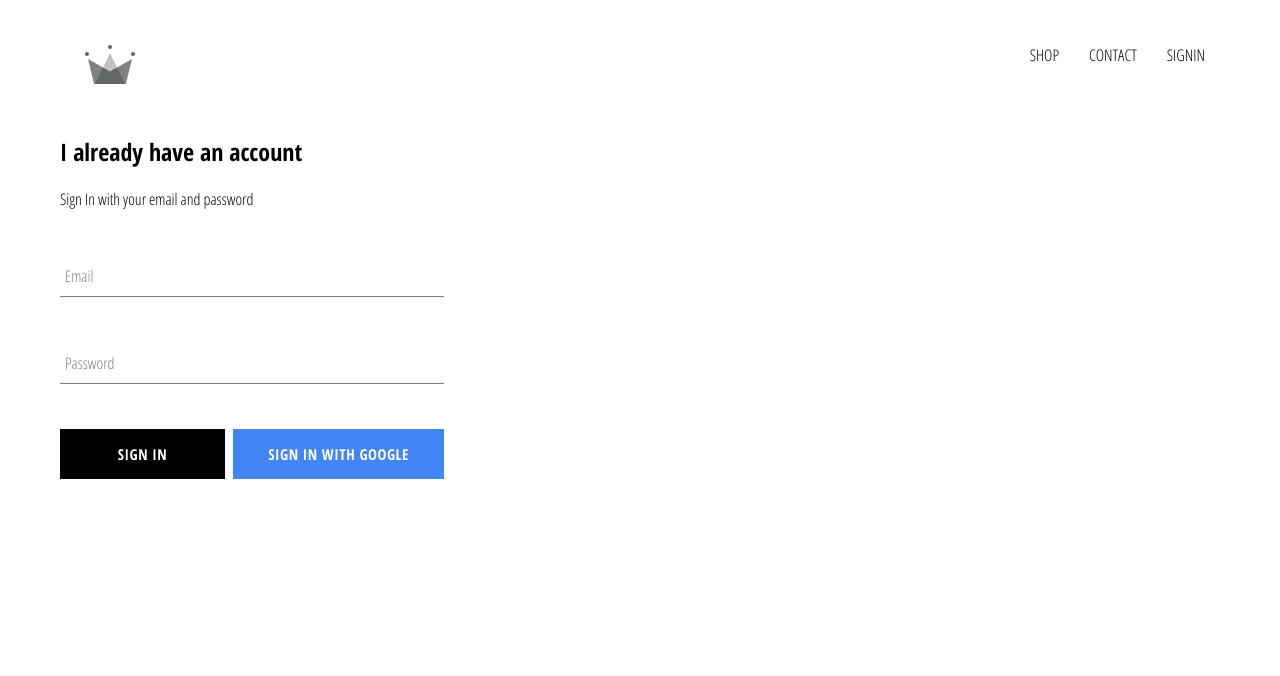
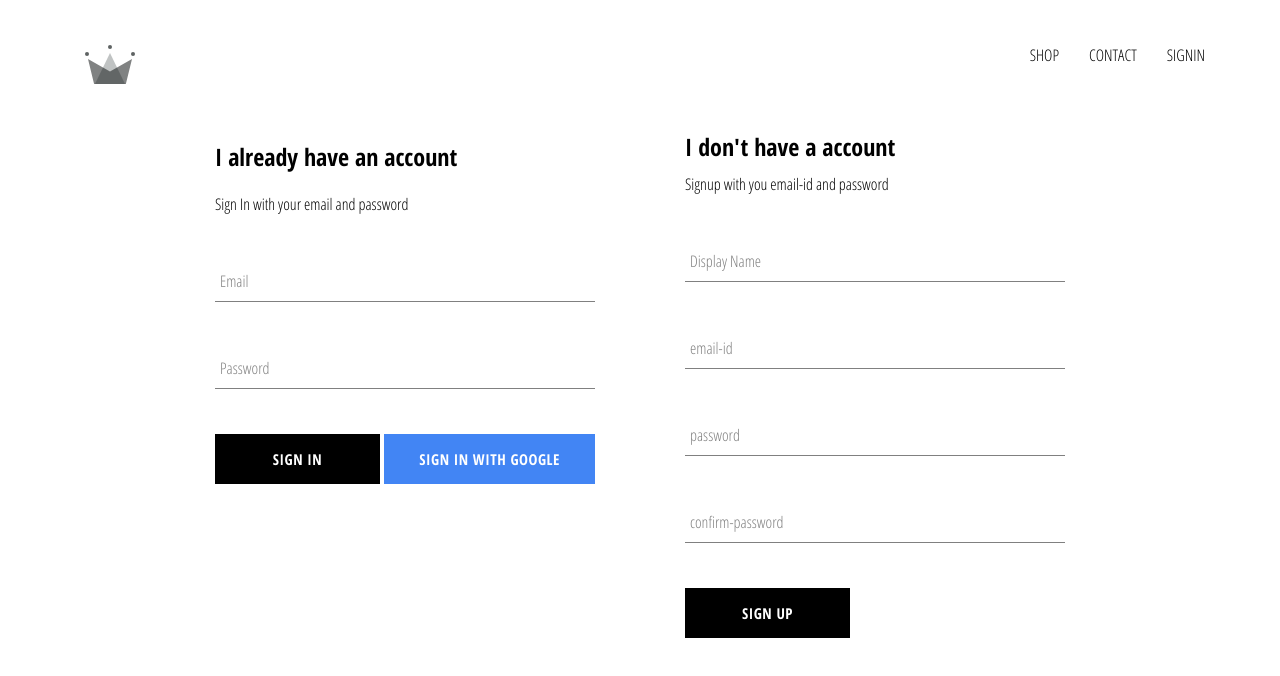
Before and after one commit to avneetsng/Eshop, a React (Create React App) app: page /signin in a window 1280 px wide. Shown: the top 676 px of the page. Built offline with nearby package versions, Linux system fonts and the light colour scheme; no server answers.

Commit message:
sign-up added

```diff
--- a/src/App.js
+++ b/src/App.js
@@ -9,7 +9,7 @@
 import Header from './components/header/header.component'
 import SignInAndSignUp from './pages/sign-in-and-sign-up/sign-in-and-sign-up.component'
 // importing Firebase
-import {auth} from './firebase/firebase.util'
+import {auth , createUserProfileDocument } from './firebase/firebase.util'
 
 // Component
 class App extends React.Component {
@@ -23,8 +23,24 @@
   unsubscribeFromAuth=null;
 
   componentDidMount(){
-    this.unsubscribeFromAuth=auth.onAuthStateChanged(user=>{
-      this.setState({currentUser:user})
+    this.unsubscribeFromAuth=auth.onAuthStateChanged( async userAuth=>{
+      if(userAuth){
+        const userRef= await createUserProfileDocument(userAuth);
+        userRef.onSnapshot(snapshot=>{
+          this.setState({
+            currentUser:{
+              id:userAuth.uid,
+              ...snapshot.data()
+            }
+
+          },()=>console.log(this.state))
+        })
+      }
+      else{
+        this.setState({
+          currentUser:userAuth
+        })
+      }
     })
   }
 
--- a/src/components/sign-in/sign-in.styles.scss
+++ b/src/components/sign-in/sign-in.styles.scss
@@ -1,5 +1,5 @@
 .sign-in{
-    width:30vw;
+    width:380px;
     display: flex;
     flex-direction: column;
 }
--- /dev/null
+++ b/src/components/sign-up/sign-up.component.jsx
@@ -0,0 +1,109 @@
+import React, { Component } from 'react'
+
+import './sign-up.styles.scss'
+
+import FormInput from '../form-input/form-input.component';
+import CustomButton from '../custom-button/custom-button.component'
+import { auth, createUserProfileDocument } from '../../firebase/firebase.util';
+
+class SignUp extends Component{
+    constructor(props){
+        super(props)
+        this.state={
+            displayName: '',
+            email: '',
+            password: '',
+            confirmPassword: ''
+
+        }
+    }
+    handleChange=(event)=>{
+        const {name,value}=event.target;
+        this.setState({
+            [name]:value
+        })
+        console.log(this.state)
+    }
+
+    handleSubmit= async event=>{
+        event.preventDefault();
+
+        const {displayName,email,password,confirmPassword}=this.state;
+
+        if(password!==confirmPassword){
+            alert('incorrect password');
+            this.setState({confirmPassword:''})
+            return;
+        }
+
+        try{
+            const {user}=await auth.createUserWithEmailAndPassword(
+                email,
+                password
+              );
+
+              await createUserProfileDocument(user,{displayName});
+
+            //clearing out the values of input box
+
+              this.setState({
+                displayName: '',
+                email: '',
+                password: '',
+                confirmPassword: ''
+              });
+
+        }
+        catch(error){
+            alert(error)
+               console.error(error)
+        }
+
+    }
+
+    render(){
+        return(
+          <div className="sign-up">
+                <h2 className="title">I don't have a account</h2>
+                <span>Signup with you email-id and password</span>
+                 <form onSubmit={this.handleSubmit} className="sign-up-form">
+                     <FormInput
+                     name='displayName'
+                     type='text'
+                     lable='Display Name'
+                     value={this.state.displayName}
+                     onChange={this.handleChange}
+                     required
+                     />
+                     <FormInput
+                     name='email'
+                     type='email'
+                     lable='email-id'
+                     value={this.state.email}
+                     onChange={this.handleChange}
+                     required
+                     />
+                     <FormInput
+                     name='password'
+                     type='password'
+                     lable='password'
+                     value={this.state.password}
+                     onChange={this.handleChange}
+                     required
+                     />
+                     <FormInput
+                     name='confirmPassword'
+                     type='password'
+                     lable='confirm-password'
+                     value={this.state.confirmPassword}
+                     onChange={this.handleChange}
+                     required
+                     />
+                     <CustomButton type='submit'>Sign up</CustomButton>
+                 </form>
+          </div>
+        )
+    }
+}
+
+export default SignUp;
--- /dev/null
+++ b/src/components/sign-up/sign-up.styles.scss
@@ -0,0 +1,10 @@
+
+.sign-up {
+    display: flex;
+    flex-direction: column;
+    width: 380px;
+
+    .title {
+      margin: 10px 0;
+    }
+  }
--- a/src/firebase/firebase.util.js
+++ b/src/firebase/firebase.util.js
@@ -1,6 +1,7 @@
 import firebase from 'firebase/app'
 import 'firebase/auth'
 import 'firebase/firestore'
+// import { async } from 'q';
 
 const config={
     apiKey: "AIzaSyA51d1aqTgMCvI8LpQyl4RBGVU1JMweUnA",
@@ -18,6 +19,31 @@
 export const auth=firebase.auth();
 export const firestore=firebase.firestore();
 
+//creating createUserProfileDocument function that adds the data in firebase's database
+
+export const createUserProfileDocument= async (userAuth,additionalData)=>{
+  if(!userAuth) return;
+    const userRef=firestore.doc(`users/${userAuth.uid}`);
+    const snapShot= await userRef.get();
+    console.log(snapShot);
+
+    if(!snapShot.exists){
+      const {displayName,email}=userAuth;
+      const createdAt=new Date();
+
+      try{
+        await userRef.set({
+          displayName,email,createdAt,...additionalData
+        })
+        }
+      catch(error){
+        console.log('Error :'+ error.message)
+      }
+
+    }
+return userRef;
+}
+
 const provider = new firebase.auth.GoogleAuthProvider();
 provider.setCustomParameters({
     prompt:'select_account'
--- a/src/pages/sign-in-and-sign-up/sign-in-and-sign-up.component.jsx
+++ b/src/pages/sign-in-and-sign-up/sign-in-and-sign-up.component.jsx
@@ -3,10 +3,12 @@
 import './sign-in-and-sign-up.styles.scss'
 
 import SignIn from '../../components/sign-in/sign-in.component'
+import SignUp from '../../components/sign-up/sign-up.component'
 
 const SignInAndSignUp =()=>(
     <div className='sign-in-and-sign-up'>
         <SignIn/>
+        <SignUp/>
     </div>
 )
 
--- a/src/pages/sign-in-and-sign-up/sign-in-and-sign-up.styles.scss
+++ b/src/pages/sign-in-and-sign-up/sign-in-and-sign-up.styles.scss
@@ -0,0 +1,6 @@
+.sign-in-and-sign-up {
+    width: 850px;
+    display: flex;
+    justify-content: space-between;
+    margin: 30px auto;
+  }
```
